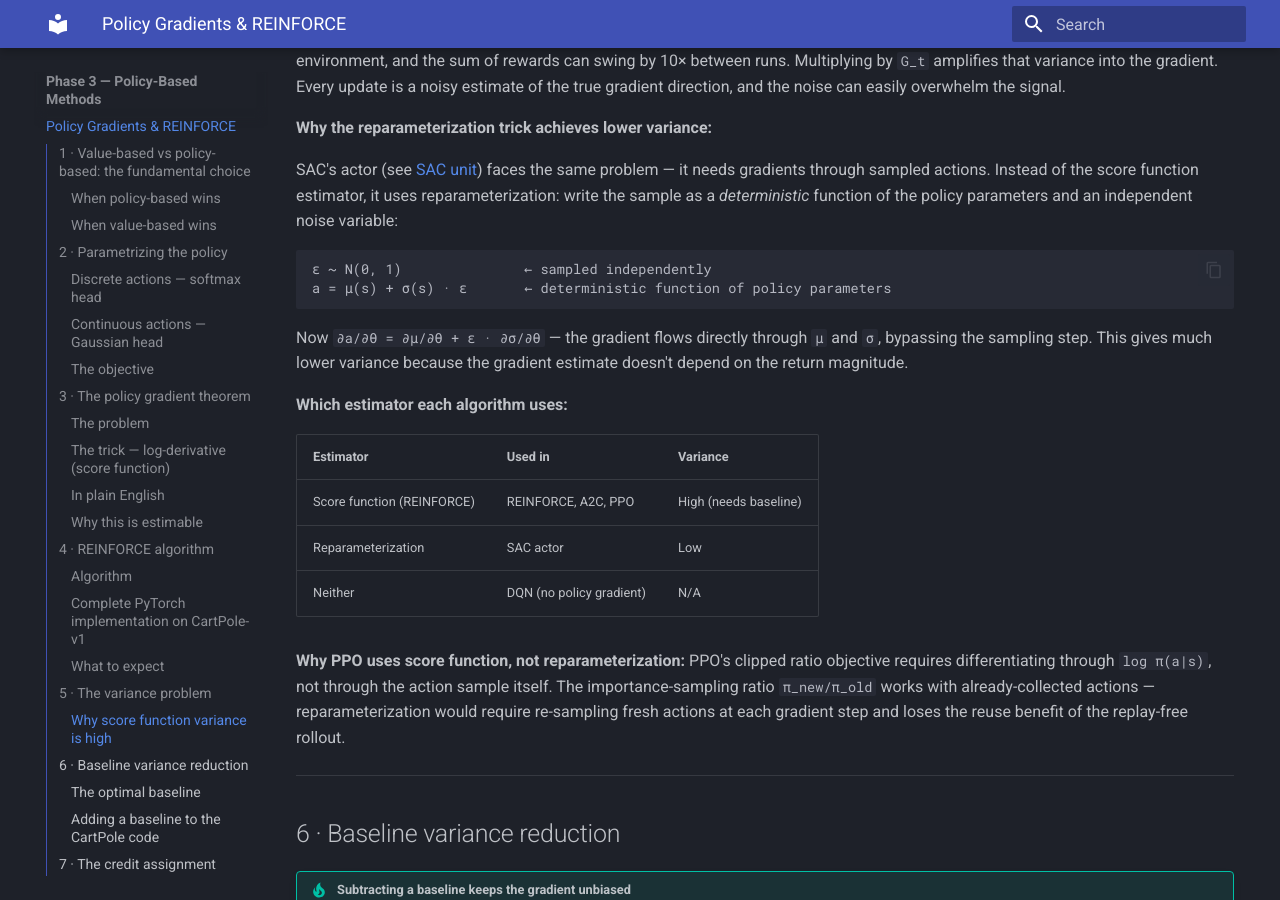
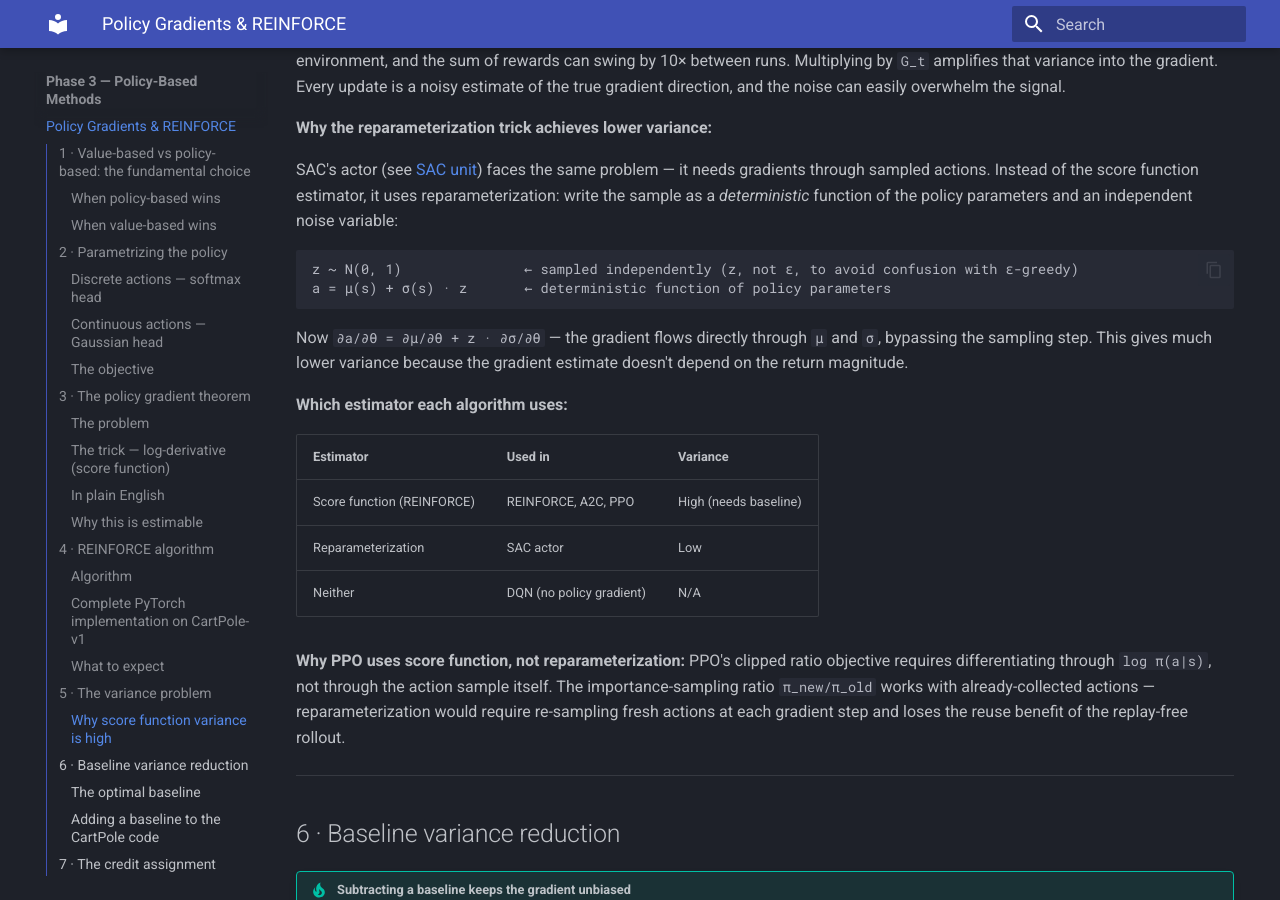
Before and after one commit to minigraphx/godot-rl-course, an MkDocs documentation site: the page built from content/unit-policy-gradients.md, in a window 1280 px wide and 900 px high, scrolled down 6528 px. Built offline with MkDocs 1.6.1 and Material for MkDocs 9.7.7, drawn with Linux system fonts in a browser that asks for light colours.

Commit message:
Address all 6 review issues on PR #23
Bug fixes:
- unit-03: define decay_rate = 20_000 before exponential decay formula (#1)
- unit-policy-gradients: rename reparameterization noise ε → z to avoid collision with ε-greedy (#2)
- unit-visual-observations: replace hardcoded LayerNorm([32,20,20]) with GroupNorm(1,32) which is input-size-agnostic (#3)

Minor polish:
- unit-curiosity: remove unusual "3.5" from section heading (#4)
- unit-sac: remove unusual "8.5" from section heading (#4)
- unit-ppo-deep: clarify TRPO "when to use" from "papers require" to "safety-critical tasks requiring" (#5)
- unit-sac: distinguish DDPG Ornstein-Uhlenbeck noise from TD3 Gaussian noise in comparison table (#6)

https://claude.ai/code/session_01EWw65oBYGw2Co6wbKA2hdc

````diff
--- a/content/unit-policy-gradients.md
+++ b/content/unit-policy-gradients.md
@@ -267,11 +267,11 @@ The gradient is `∇log π(a|s) · G_t`. The return `G_t` has high variance —
 SAC's actor (see [SAC unit](unit-sac.md)) faces the same problem — it needs gradients through sampled actions. Instead of the score function estimator, it uses reparameterization: write the sample as a *deterministic* function of the policy parameters and an independent noise variable:
 
 ```
-ε ~ N(0, 1)               ← sampled independently
-a = μ(s) + σ(s) · ε       ← deterministic function of policy parameters
+z ~ N(0, 1)               ← sampled independently (z, not ε, to avoid confusion with ε-greedy)
+a = μ(s) + σ(s) · z       ← deterministic function of policy parameters
 ```
 
-Now `∂a/∂θ = ∂μ/∂θ + ε · ∂σ/∂θ` — the gradient flows directly through `μ` and `σ`, bypassing the sampling step. This gives much lower variance because the gradient estimate doesn't depend on the return magnitude.
+Now `∂a/∂θ = ∂μ/∂θ + z · ∂σ/∂θ` — the gradient flows directly through `μ` and `σ`, bypassing the sampling step. This gives much lower variance because the gradient estimate doesn't depend on the return magnitude.
 
 **Which estimator each algorithm uses:**
 
````
Also changed, not shown: content/unit-03.md (+1 -0 lines), content/unit-curiosity.md (+1 -1 lines), content/unit-ppo-deep.md (+1 -1 lines), content/unit-sac.md (+2 -2 lines), content/unit-visual-observations.md (+1 -1 lines).
